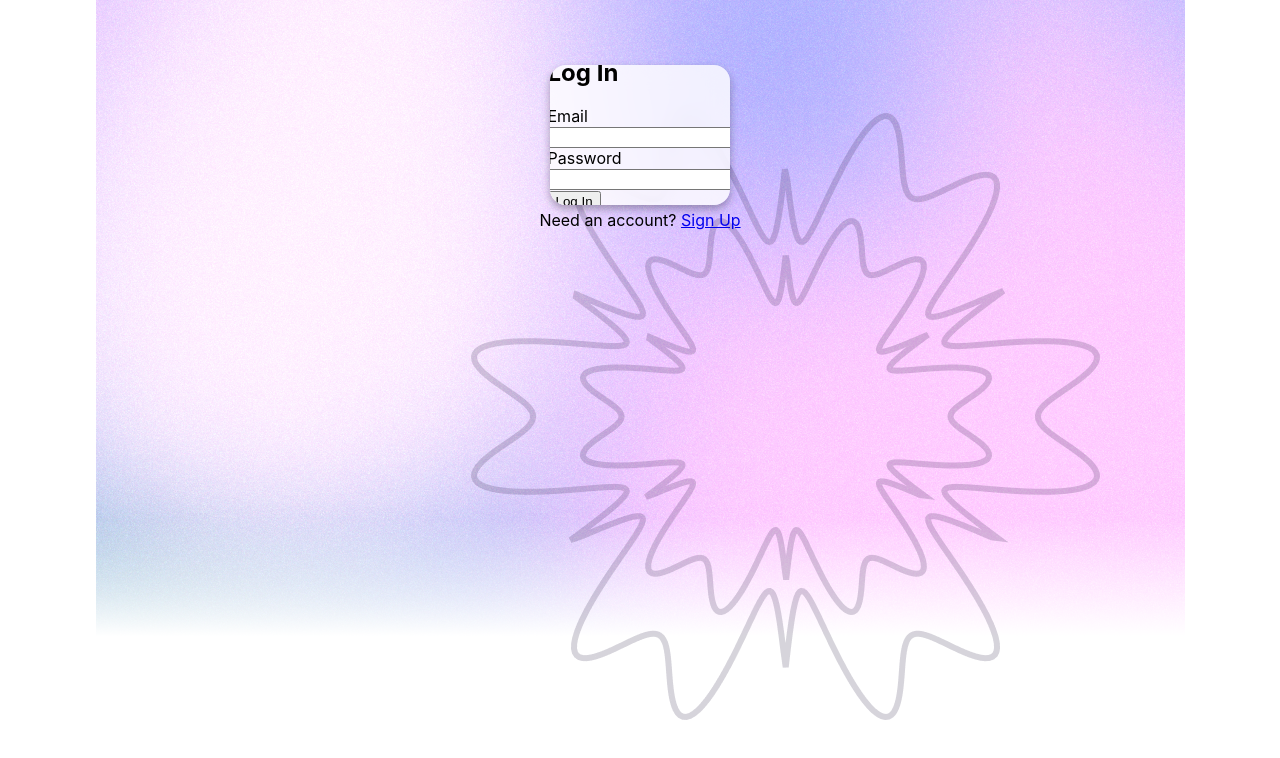
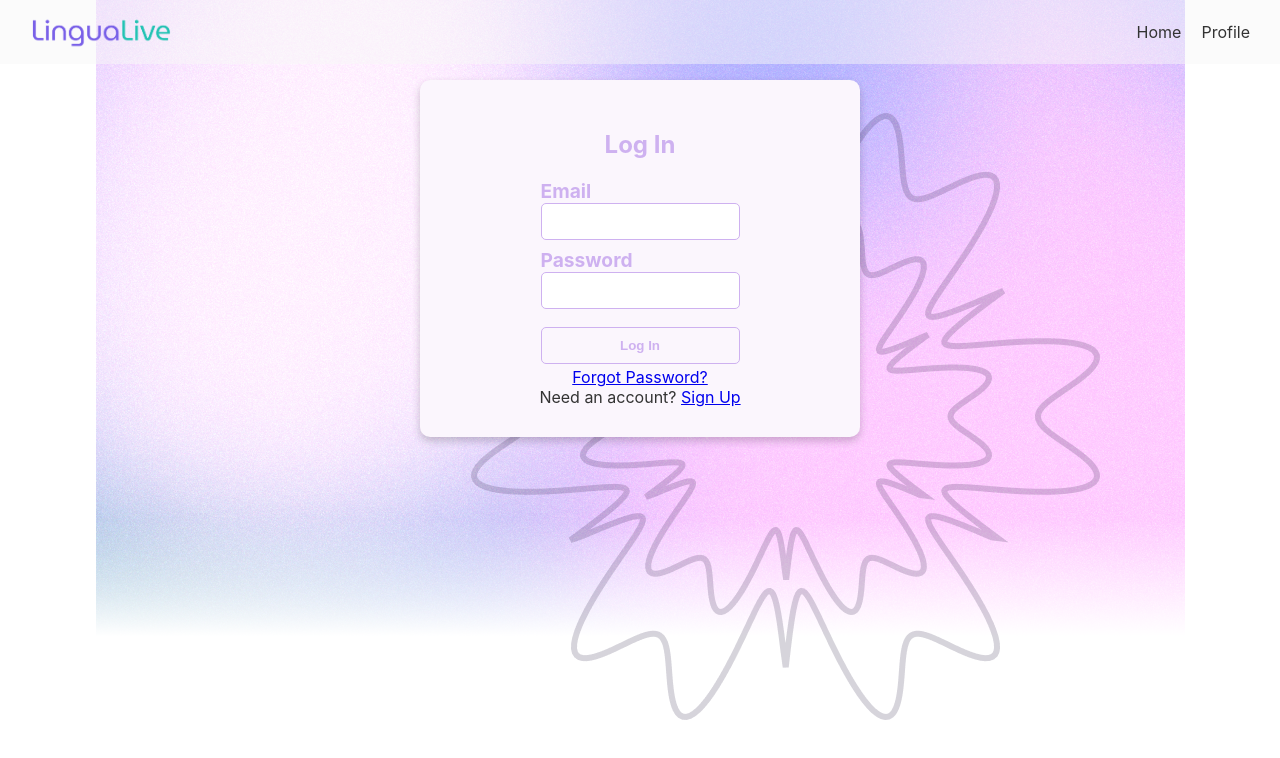
Before and after one commit to Rdnbt/ReactApp, a React (Create React App) app: page /login in a window 1280 px wide. Shown: the top 758 px of the page. Built offline with nearby package versions, Linux system fonts and the light colour scheme; no server answers.

Commit message:
Update login.js

```diff
--- a/src/components/login/Dashboard.js
+++ b/src/components/login/Dashboard.js
@@ -28,8 +28,11 @@ export default function Dashboard() {
       <div className="dashboard-container">
         <h2 className='dashboard-title'>Profile</h2>
         {error && <Alert variant="danger">{error}</Alert>}
+        <div className="text-label"> {/* 新しいクラスを適用 */}
+          <strong>Email</strong>
+        </div>
         <div className="dashboard-email">
-          <strong>Email:</strong> {currentUser.email}
+          {currentUser.email}
         </div>
         <div className="centered-container">
       <Link to="/update-profile" className="dashboard-button update">Update Profile</Link>
--- a/src/components/login/Login.css
+++ b/src/components/login/Login.css
@@ -1,11 +1,12 @@
 .dashboard-container {
+    width: 50%; /* 必要に応じて調整 */
+    margin: 20px auto; /* 上下のマージンを0にし、左右のマージンを自動調整 */
     background-color: #FBF6FD;
     color: #333;
     padding: 30px 20px;
     border-radius: 10px;
     box-shadow: 0 4px 8px rgba(0, 0, 0, 0.2);
     max-width: 400px;
-    margin: 20px;
   }
 
   .dashboard-title {
@@ -19,7 +20,7 @@
     border: 1px solid #CEB1F0;
     padding: 10px;
     border-radius: 5px;
-    margin-bottom: 20px;
+    margin-bottom: 8px;
   }
 
   .dashboard-button {
@@ -31,6 +32,8 @@
     border-radius: 5px;
     color: white;
     font-weight: bold;
+    background-color: #FBF6FD;
+    border: 1px solid #CEB1F0;
   }
 
   .update {
@@ -67,5 +70,31 @@
     display: flex;
     flex-direction: column;
     align-items: center;
-    min-height: 150vh;
+    width: 50%; /* 必要に応じて調整 */
+    margin: 20px auto; /* 上下のマージンを0にし、左右のマージンを自動調整 */
+    background-color: #FBF6FD;
+    color: #333;
+    padding: 30px 20px;
+    border-radius: 10px;
+    box-shadow: 0 4px 8px rgba(0, 0, 0, 0.2);
+    max-width: 400px;
   }
+  .login-button-container {
+    display: block;
+    width: 100%;
+    text-align: center;
+    padding: 10px;
+    margin-top: 10px;
+    border-radius: 5px;
+    color: #CEB1F0;
+    font-weight: bold;
+    background-color: #FBF6FD;
+    border: 1px solid #CEB1F0;
+    margin-bottom: 3px;
+  }
+
+
+  .text-label {
+    color: #CEB1F0;
+    font-size: 1.2em; /* 文字サイズを大きくします */
+  }
--- a/src/components/login/Login.js
+++ b/src/components/login/Login.js
@@ -3,6 +3,7 @@ import { useAuth } from '../../context/AuthContext';
 import { Form, Button, Card, Alert } from "react-bootstrap"
 import { Link, useNavigate } from 'react-router-dom';
 import './Login.css'
+import Header from '../Header'
 
 export default function Login() {
   const emailRef = useRef()
@@ -28,32 +29,31 @@ export default function Login() {
   }
 
   return (
+    <>
+      <Header />
       <div className="login-container">
-      <Card>
-        <Card.Body>
-          <h2 className="text-center mb-4">Log In</h2>
+        <h2 className='dashboard-title'>Log In</h2>
         {error && <Alert variant="danger">{error}</Alert>}
         <Form onSubmit={handleSubmit}>
-            <Form.Group id="email">
-              <Form.Label>Email</Form.Label>
-              <Form.Control type="email" ref={emailRef} required />
-            </Form.Group>
-            <Form.Group id="password" className='mb-3'>
-              <Form.Label>Password</Form.Label>
-              <Form.Control type="password" ref={passwordRef} required />
-            </Form.Group>
-            <Button disabled={loading} className="w-100" type="submit">
+        <div className="text-label">
+          <strong>Email</strong>
+        </div>
+        <Form.Control type="email" ref={emailRef} required className="dashboard-email" />
+        <div className="text-label">
+          <strong>Password</strong>
+        </div>
+        <Form.Control type="password" ref={passwordRef} required className="dashboard-email" />
+          <Button disabled={loading} className="login-button-container" type="submit">
             Log In
           </Button>
         </Form>
         <div className='w-100 text-center mt-3'>
           <Link to="/forgot-password">Forgot Password?</Link>
         </div>
-        </Card.Body>
-      </Card>
         <div className="w-100 text-center mt-2">
           Need an account? <Link to='/signup'>Sign Up</Link>
         </div>
       </div>
-  )
+    </>
+  );
 }
```
Lines whose indentation alone changed are shown as unchanged.
